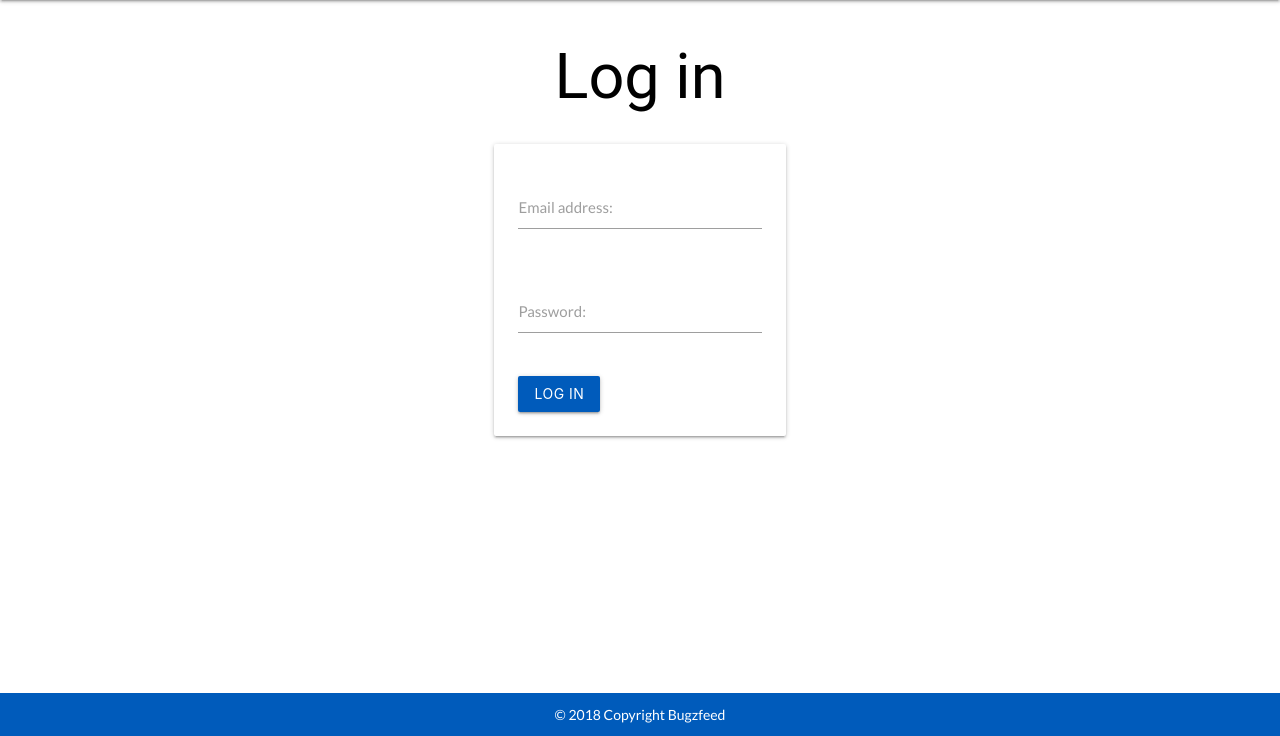
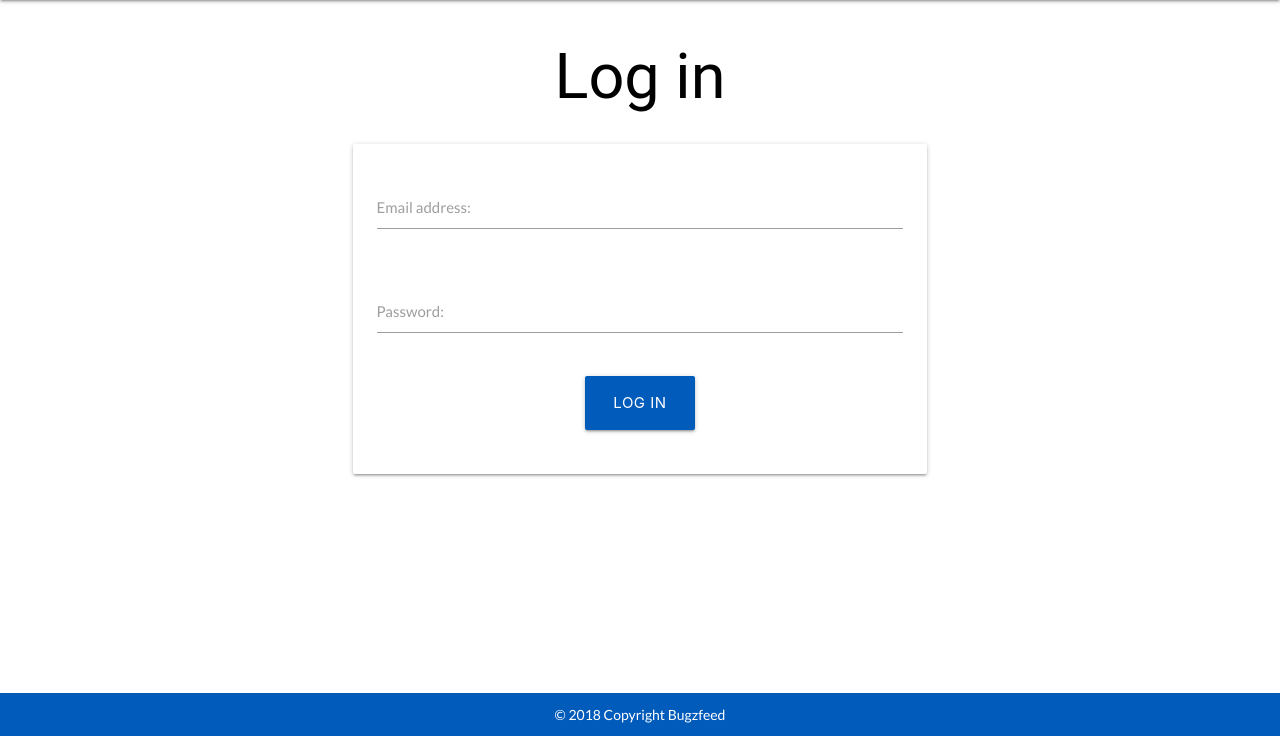
Before and after one commit to anandimous/DAM, a Django app: page /users/log-in/ in a window 1280 px wide. Shown: the part 64-800 px from the top of the page. Run offline with Django 3.2, Linux system fonts and the light colour scheme; parts of the project's set-up code (start-up, migrations or seed data) failed here and were passed over.

Commit message:
Update layout of log in page

```diff
--- a/dam/users/templates/users/log_in.html
+++ b/dam/users/templates/users/log_in.html
@@ -3,20 +3,17 @@
 {% block title %}Log in{% endblock %}
 
 {% block body %}
-    <div class="container">
     <h1>Log in</h1>
 
+    <div class="row">
+        <form class="col s12 m10 offset-m1 l8 offset-l2" method="post">
+            {% csrf_token %}
+
             {% if form.errors %}
-            <div class="row notification" style="background-color: #900;">
-                <div class="col s12">
+                <div class="notification" style="background-color: #900; margin-bottom: 1rem;">
                     {{ form.non_field_errors|join:' ' }}
                 </div>
-            </div>
             {% endif %}
-
-        <div class="row">
-            <form class="col s12 m6 offset-m3" method="post">
-                {% csrf_token %}
 
             <div class="card-panel">
                 <div class="row">
@@ -33,11 +30,14 @@
                     </div>
                 </div>
 
-                    <button class="btn waves-effect waves-light">
+                <div class="row">
+                    <div class="col s12 center">
+                        <button class="btn-large waves-effect waves-light">
                             Log in
                         </button>
                     </div>
+                </div>
+            </div>
         </form>
     </div>
-    </div>
 {% endblock %}
```
Lines whose indentation alone changed are shown as unchanged.
